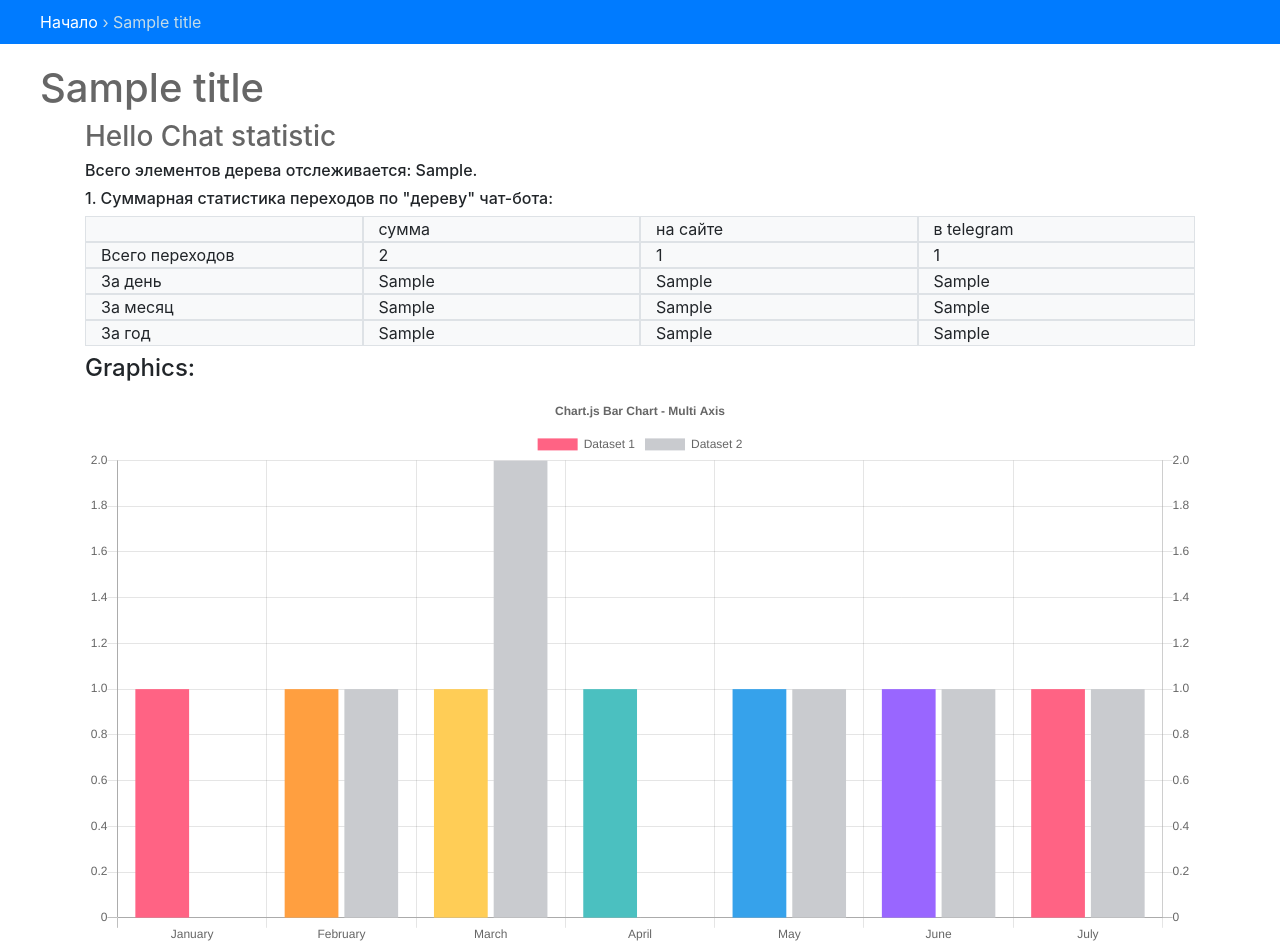
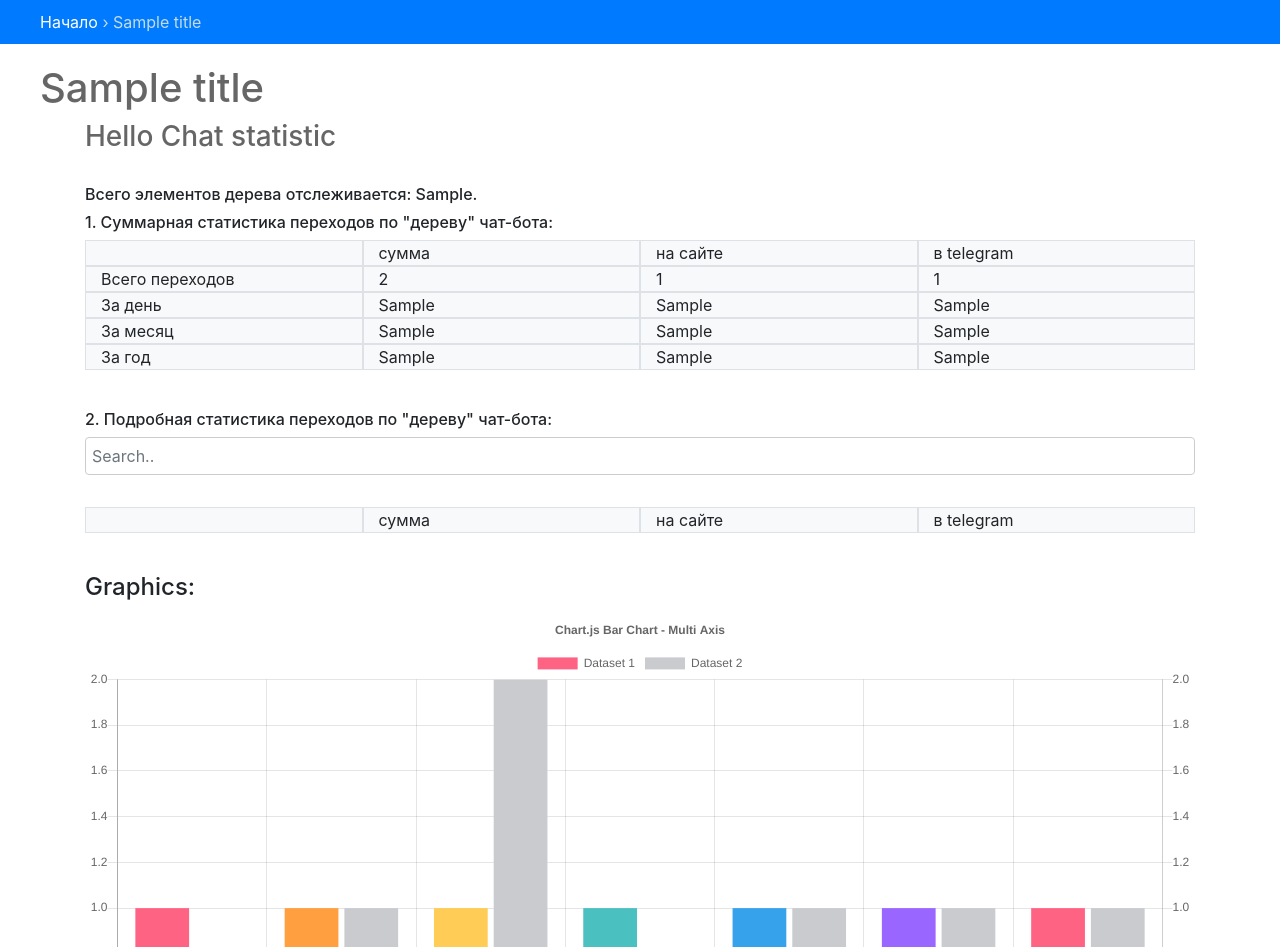
Before and after one commit to andrey-zubov/genderbot, a Django app: template templates/admin/help_bot/statistic_web/my_view/statistic_web_my_view.html in a window 1280 px wide. Shown: the part 49-996 px from the top of the page. Run offline with Django 3.2, Linux system fonts and the light colour scheme; the template is opened without the code that fills it: most values are stand-ins (such as "Sample title", 1, 10 or a date in 2020); some libraries are stand-ins or nearby versions.

Commit message:
upd: statistic 0.11

```diff
--- a/help_bot/admin.py
+++ b/help_bot/admin.py
@@ -4,7 +4,7 @@ from django.urls import path
 from mptt.admin import MPTTModelAdmin
 
 from help_bot.models import (NeedHelp, TelegramBot, HelpText, StartMessage, StatisticWeb, StatisticTelegram)
-from help_bot.statistic import get_statistic_web_chat
+from help_bot.statistic import get_chat_statistic
 
 
 class InlineHelpText(admin.StackedInline):
@@ -74,7 +74,7 @@ class StatisticWebAdmin(admin.ModelAdmin):
             # Include common variables for rendering the admin template.
             self.admin_site.each_context(request),
             # Anything else you want in the context...
-            my_data=get_statistic_web_chat(),
+            my_data=get_chat_statistic(),
         )
         return TemplateResponse(request=request,
                                 template="admin/help_bot/statistic_web/my_view/statistic_web_my_view.html",
--- a/help_bot/templates/help_bot/main_template.html
+++ b/help_bot/templates/help_bot/main_template.html
@@ -42,8 +42,8 @@
     </footer>
 
     <div id="id_chat_panel"
-         class="chat_panel fixed-bottom col-6 rounded mx-2 border"
-         style="background-color: white;">
+         class="chat_panel col-6 rounded mx-2 border"
+         style="background-color: white; position: fixed; bottom: 5px; right: 5px">
 
         {% include 'help_bot/chat.html' %}
     </div>
--- a/templates/admin/help_bot/statistic_web/my_view/statistic_web_my_view.html
+++ b/templates/admin/help_bot/statistic_web/my_view/statistic_web_my_view.html
@@ -5,7 +5,7 @@
 
     <div class="container">
         <h3>Hello Chat statistic</h3>
-
+        <br>
         <h6>Всего элементов дерева отслеживается: {{ my_data.nh_all_len }}.</h6>
         <h6 class="mt-2">1. Суммарная статистика переходов по "дереву" чат-бота:</h6>
         <div class="container my-2">
@@ -40,7 +40,20 @@
                 <div class="col-sm border">{{ d }}</div>
             </div>
         </div>
+        <br>
+        <h6 class="mt-2">2. Подробная статистика переходов по "дереву" чат-бота:</h6>
+        <input class="form-control" id="input_for_table_2" type="text" placeholder="Search..">
+        <br>
+        <div class="container my-2" id="table_2">
+            <div class="row bg-light">
+                <div class="col-sm border"></div>
+                <div class="col-sm border">сумма</div>
+                <div class="col-sm border">на сайте</div>
+                <div class="col-sm border">в telegram</div>
+            </div>
 
+        </div>
+        <br>
         <!-- Graphics-->
         <div class="mt-2">
             <h4>Graphics:</h4>
@@ -59,6 +72,19 @@
             <button id="randomizeData">Randomize Data</button>
         </div>
     </div>
+
+    <script>
+        {#// Perform a case-insensitive search for items in a table#}
+        $(document).ready(function () {
+            $("#input_for_table_2").on("keyup", function () {
+                var value = $(this).val().toLowerCase();
+                $("#table_2").filter(function () {
+                    $(this).toggle($(this).text().toLowerCase().indexOf(value) > -1)
+                });
+            });
+        });
+    </script>
+
     <script>
         'use strict';
 
```
Also changed, not shown: help_bot/statistic.py (+7 -2 lines), help_bot/templates/help_bot/tree_page.html (+24 -7 lines).
